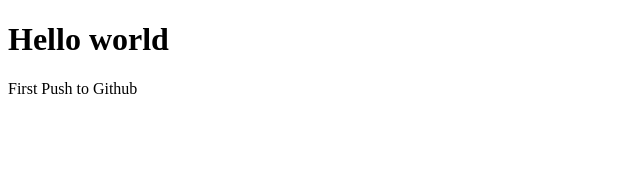
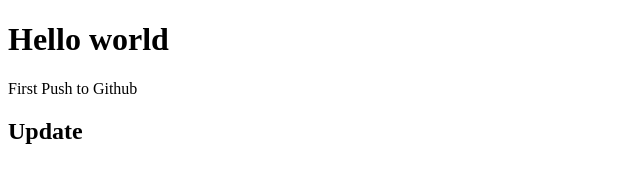
Before and after one commit to Techspare/JovicTest, a plain HTML site: page index.html in a window 1280 px wide. Shown: the whole page, without its empty margins (0-640 px from the left). Drawn offline with Linux system fonts and the light colour scheme.

Commit message:
updated index.html with a new line

```diff
--- a/index.html
+++ b/index.html
@@ -8,5 +8,6 @@
 <body>
     <h1>Hello world</h1>
     <p>First Push to Github</p>
+    <h2>Update</h2>
 </body>
 </html>
```
